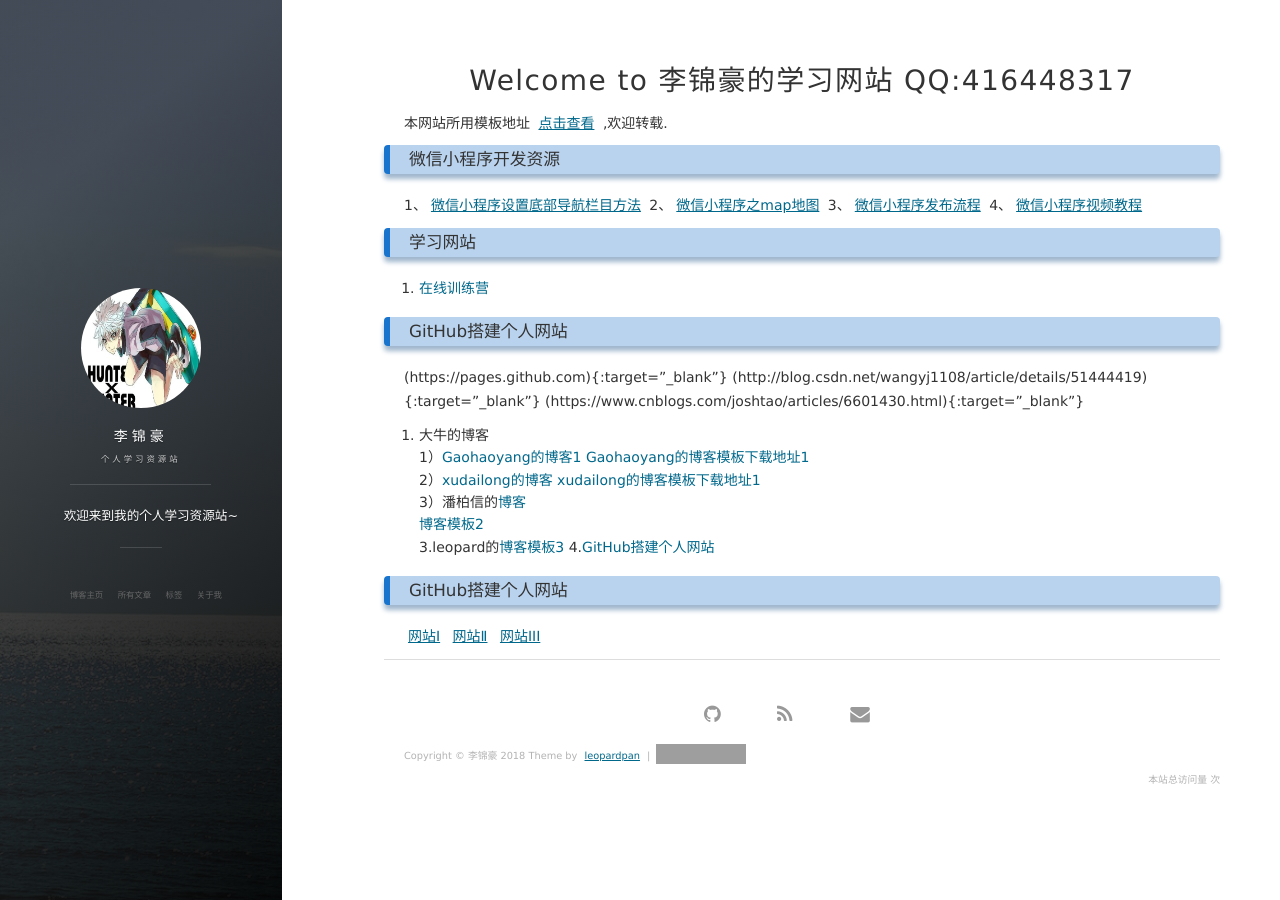
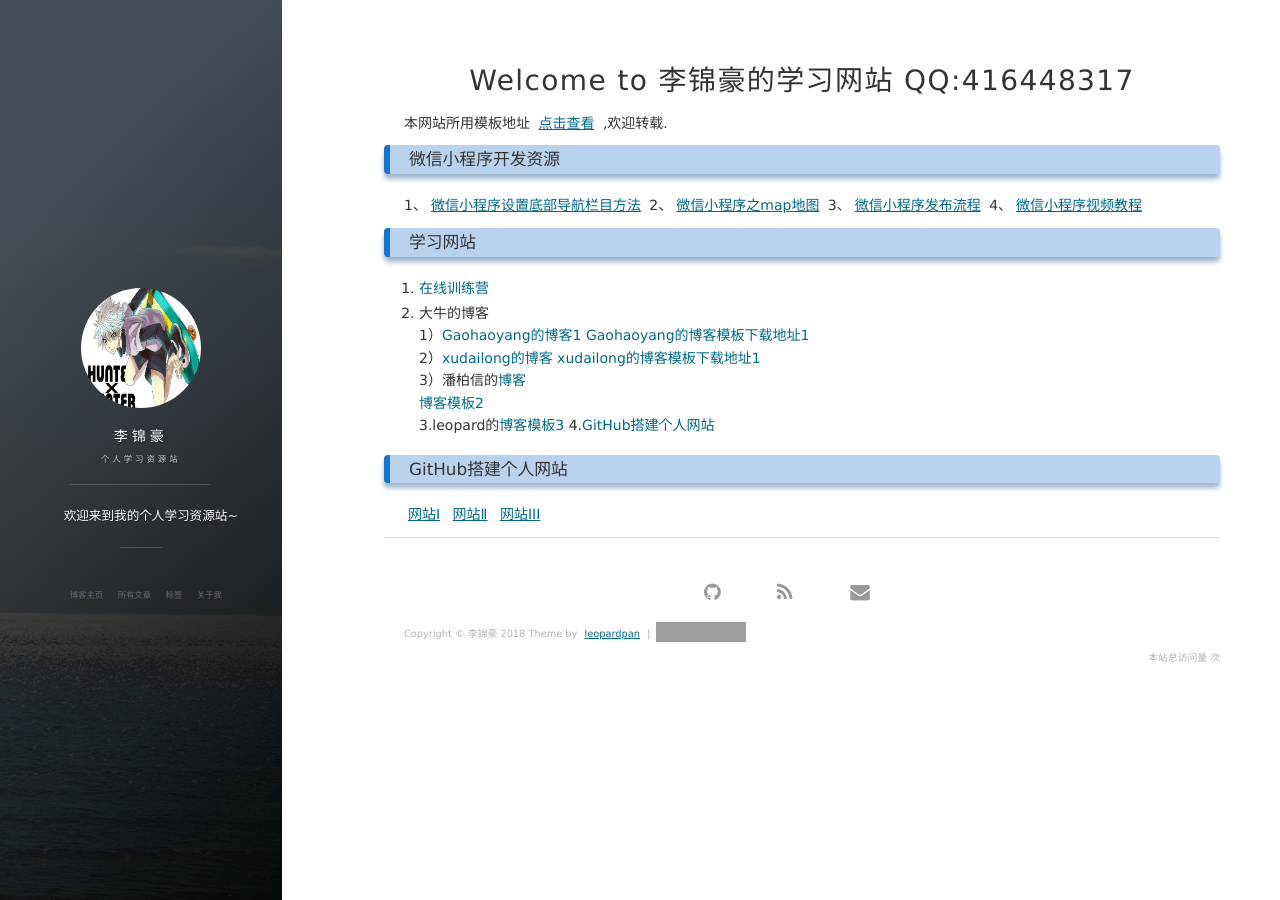
Before and after one commit to cuteftp/haihun.github.io, a Jekyll site: the page built from index.md, in a window 1280 px wide. Built offline with Jekyll 4.4.1, drawn with Linux system fonts in a browser that asks for light colours; nearby versions of some CDN libraries; our own code applies the rules of GitHub Pages for plain Markdown files; the list of posts is cut into pages by our own code; comment, search, counter and statistics services are not loaded; grey boxes are pictures that could not be loaded.

Commit message:
Update index.md

```diff
--- a/index.md
+++ b/index.md
@@ -12,12 +12,6 @@
 
 ###  学习网站
 1. [在线训练营](https://www.freecodecamp.cn/){:target="_blank"}
-
-### GitHub搭建个人网站
-(https://pages.github.com){:target="_blank"}
-(http://blog.csdn.net/wangyj1108/article/details/51444419){:target="_blank"}
-(https://www.cnblogs.com/joshtao/articles/6601430.html){:target="_blank"}
-
 2. 大牛的博客<br>
 1）[Gaohaoyang的博客1](https://gaohaoyang.github.io/){:target="_blank"}
    [Gaohaoyang的博客模板下载地址1](https://github.com/gaohaoyang/gaohaoyang.github.io){:target="_blank"}<br>
```
